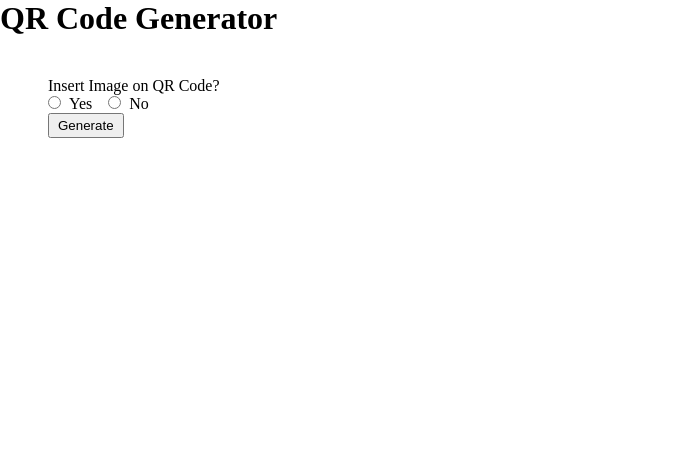
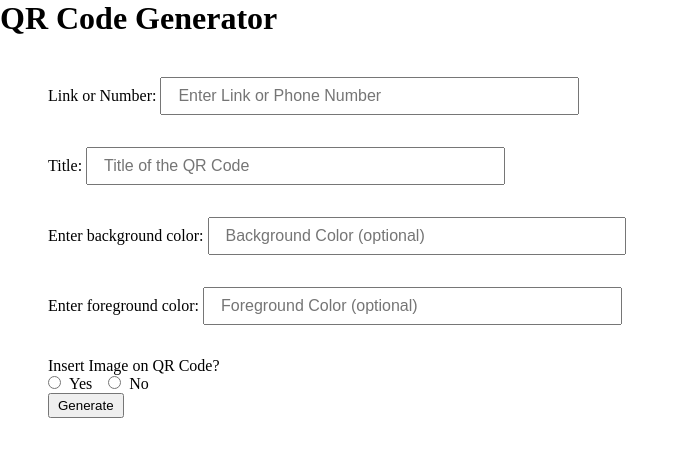
Before and after one commit to Dopetwist/React-QR-Code-generator, a React (Vite) app: page / in a window 1280 px wide. Shown: the top 456 px of the page, without its empty margins (0-688 px from the left). Built offline with nearby package versions, Linux system fonts and the light colour scheme.

Commit message:
Add props to input components

```diff
--- a/src/components/BgInput.jsx
+++ b/src/components/BgInput.jsx
@@ -1,11 +1,11 @@
 
-function BgInput() {
+function BgInput(props) {
     return (
         <div>
             <label htmlFor="code-bg"> Enter background color: </label>
             <input type="text"
-            onChange={handleBackground}
-            value={bgValue}
+            onChange={props.changeFunc}
+            value={props.text}
             id="code-bg"
             name="background"
             placeholder="Background Color (optional)"
--- a/src/components/FgInput.jsx
+++ b/src/components/FgInput.jsx
@@ -1,11 +1,11 @@
 
-function FgInput() {
+function FgInput(props) {
     return (
         <div>
             <label htmlFor="code-fg"> Enter foreground color: </label>
             <input type="text"
-            onChange={handleForeground}
-            value={fgValue}
+            onChange={props.changeFunc}
+            value={props.text}
             id="code-fg"
             name="foreground"
             placeholder="Foreground Color (optional)"
--- a/src/components/LinkInput.jsx
+++ b/src/components/LinkInput.jsx
@@ -1,11 +1,11 @@
 
-function LinkInput() {
+function LinkInput(props) {
     return (
         <div>
             <label htmlFor="code-link"> Link or Number: </label>
             <input type="text"
-            onChange={handleChange}
-            value={inputValue}
+            onChange={props.changeFunc}
+            value={props.text}
             id="code-link"
             name="link"
             placeholder="Enter Link or Phone Number"
--- a/src/components/QrCode.jsx
+++ b/src/components/QrCode.jsx
@@ -1,6 +1,10 @@
 import { useEffect, useState } from "react";
 import { QRCodeSVG } from "qrcode.react";
 import ImgFile from "./ImgFile";
+import LinkInput from "./LinkInput";
+import TitleInput from "./TitleInput";
+import BgInput from "./BgInput";
+import FgInput from "./FgInput";
 
 function QrCode() {
     const [ inputValue, setInputValue ] = useState("");
@@ -79,10 +83,25 @@ function QrCode() {
             <div className="container">
                 <form action="#">
 
+                    <LinkInput
+                    changeFunc={handleChange}
+                    text={inputValue}
+                    />
 
+                    <TitleInput
+                    changeFunc={handleTitle}
+                    text={titleValue}
+                    />
 
+                    <BgInput
+                    changeFunc={handleBackground}
+                    text={bgValue}
+                    />
 
-
+                    <FgInput
+                    changeFunc={handleForeground}
+                    text={fgValue}
+                    />
 
 
 
--- a/src/components/TitleInput.jsx
+++ b/src/components/TitleInput.jsx
@@ -1,11 +1,11 @@
 
-function TitleInput() {
+function TitleInput(props) {
     return (
         <div>
             <label htmlFor="code-title"> Title: </label>
             <input type="text"
-            onChange={handleTitle}
-            value={titleValue}
+            onChange={props.changeFunc}
+            value={props.text}
             id="code-title"
             name="title"
             placeholder="Title of the QR Code"
```
